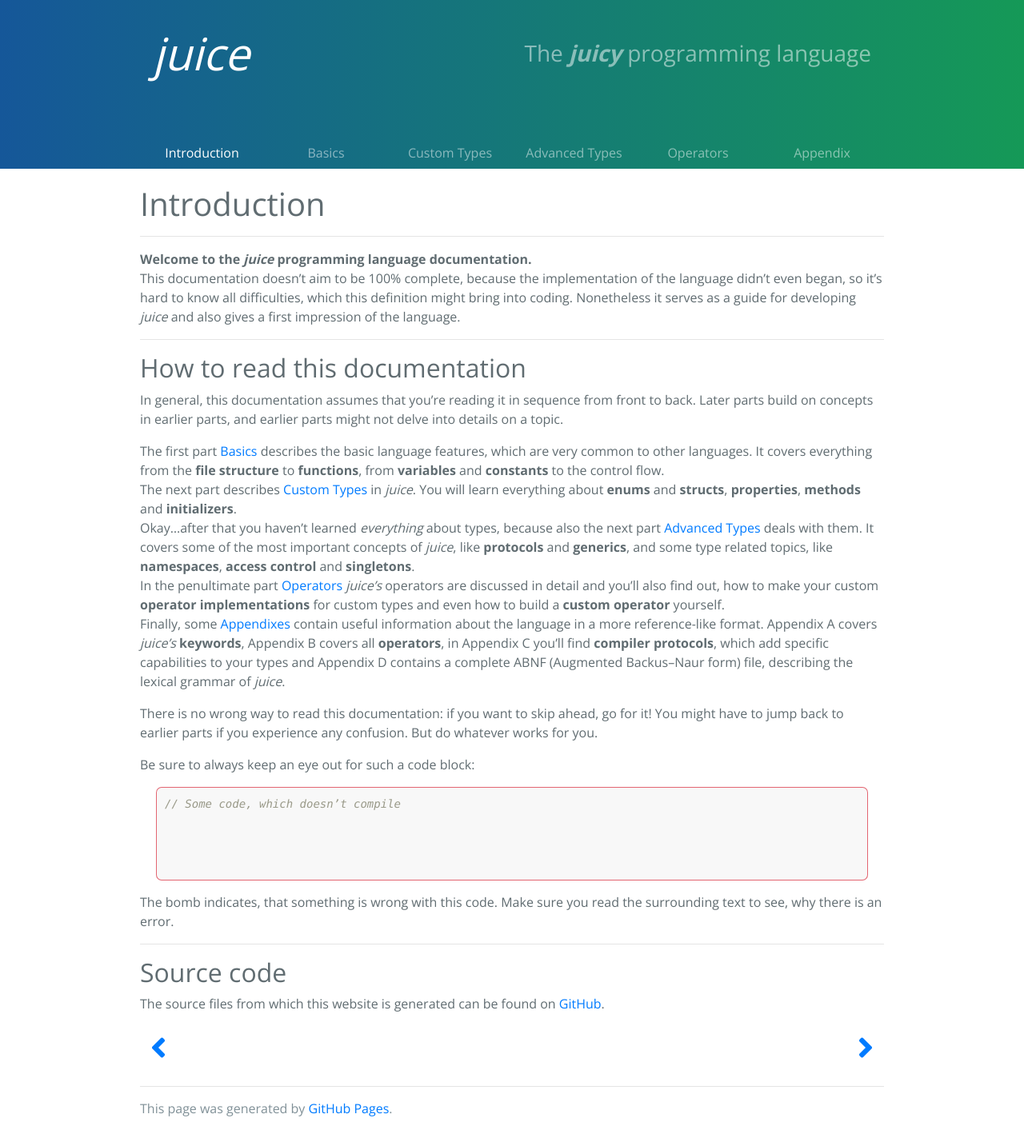
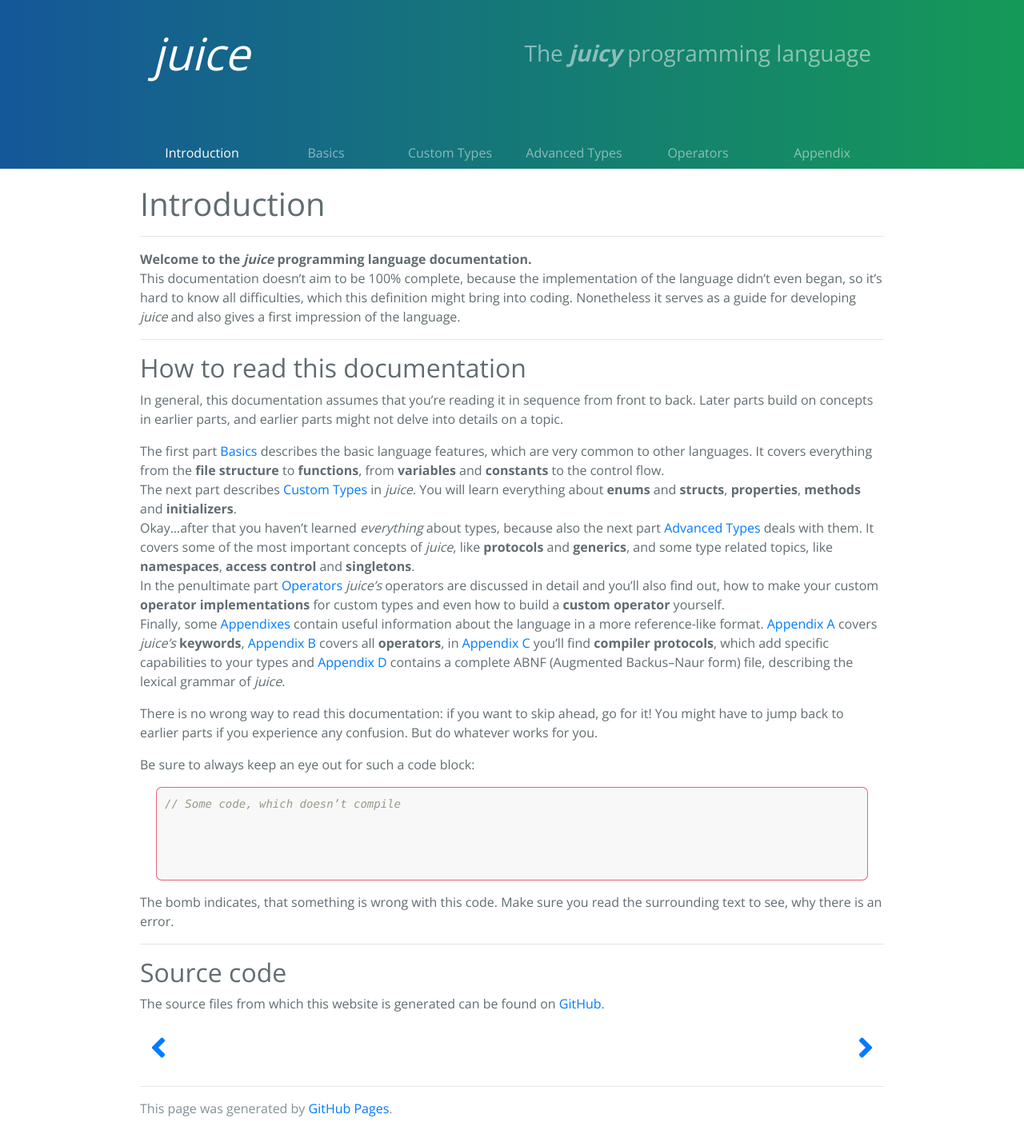
Before and after one commit to juice-lang/juice-lang.github.io, a Jekyll site: the page built from introduction.md, in a window 1280 px wide. Shown: the whole page at 80% size. Built offline with Jekyll 4.4.1, drawn with Linux system fonts in a browser that asks for light colours; nearby versions of some CDN libraries; our own code applies the rules of GitHub Pages for plain Markdown files; part of the change alters nothing that is shown.

```diff
--- a/introduction.md
+++ b/introduction.md
@@ -20,7 +20,7 @@ The first part <a href="{{ '/basics' | relative_url }}">Basics</a> describes the
 The next part describes <a href="{{ '/custom-types' | relative_url }}">Custom Types</a> in *juice*. You will learn everything about **enums** and **structs**, **properties**, **methods** and **initializers**.
 Okay...after that you haven’t learned *everything* about types, because also the next part <a href="{{ '/advanced-types' | relative_url }}">Advanced Types</a> deals with them. It covers some of the most important concepts of *juice*, like **protocols** and **generics**, and some type related topics, like **namespaces**, **access control** and **singletons**.
 In the penultimate part <a href="{{ '/operators' | relative_url }}">Operators</a> *juice’s* operators are discussed in detail and you’ll also find out, how to make your custom **operator implementations** for custom types and even how to build a **custom operator** yourself.
-Finally, some <a href="{{ '/appendix' | relative_url }}">Appendixes</a> contain useful information about the language in a more reference-like format. Appendix A covers *juice’s* **keywords**, Appendix B covers all **operators**, in Appendix C you’ll find **compiler protocols**, which add specific capabilities to your types and Appendix D contains a complete ABNF (Augmented Backus–Naur form) file, describing the lexical grammar of *juice*.
+Finally, some <a href="{{ '/appendix' | relative_url }}">Appendixes</a> contain useful information about the language in a more reference-like format. <a href="{{ '/appendix#collapseAppendixA' | relative_url }}">Appendix A</a> covers *juice’s* **keywords**, <a href="{{ '/appendix#collapseAppendixB' | relative_url }}">Appendix B</a> covers all **operators**, in <a href="{{ '/appendix#collapseAppendixC' | relative_url }}">Appendix C</a> you’ll find **compiler protocols**, which add specific capabilities to your types and <a href="{{ '/appendix#collapseAppendixD' | relative_url }}">Appendix D</a> contains a complete ABNF (Augmented Backus–Naur form) file, describing the lexical grammar of *juice*.
 
 There is no wrong way to read this documentation: if you want to skip ahead, go for it! You might have to jump back to earlier parts if you experience any confusion. But do whatever works for you.
 
```
Also changed, not shown: basics.md (+2 -2 lines).
